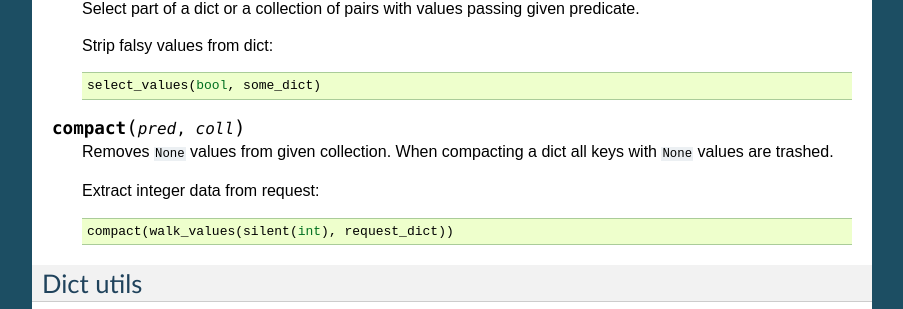
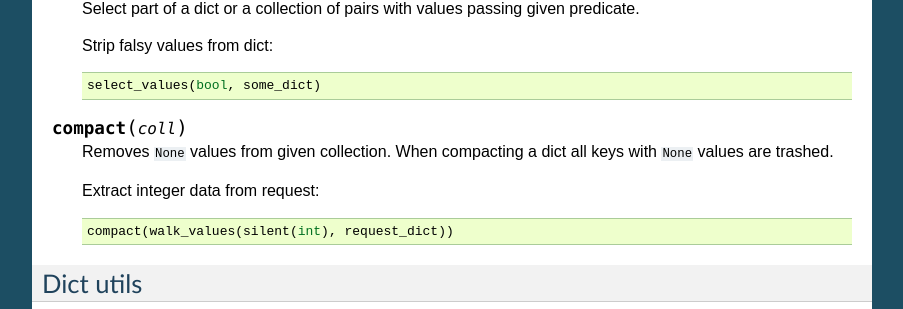
Before and after one commit to Jamaal224/funcy, a Sphinx documentation site: the page built from docs/colls.rst, in a window 1280 px wide and 900 px high, scrolled down 1524 px. Shown: the part 141-450 px from the top of the window, without its empty margins (198-1101 px from the left). Built offline with Sphinx 7.4.7, drawn with Linux system fonts in a browser that asks for light colours; pages that are not in the unit, such as notebooks, are missing from menus.

Commit message:
Fixed compact() signature in docs

```diff
--- a/docs/colls.rst
+++ b/docs/colls.rst
@@ -101,7 +101,7 @@ Transform and select
         select_values(bool, some_dict)
 
 
-.. function:: compact(pred, coll)
+.. function:: compact(coll)
 
     Removes ``None`` values from given collection. When compacting a dict all keys with ``None`` values are trashed.
 
```
